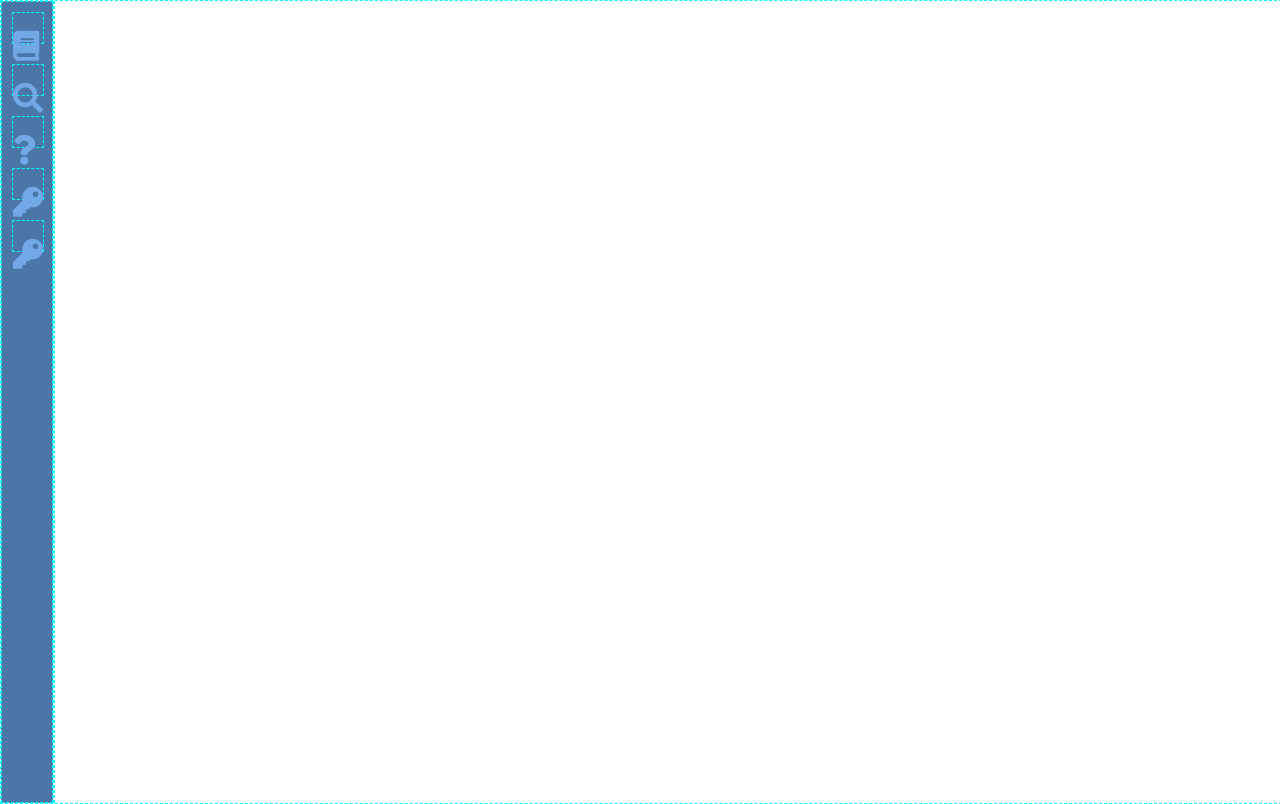
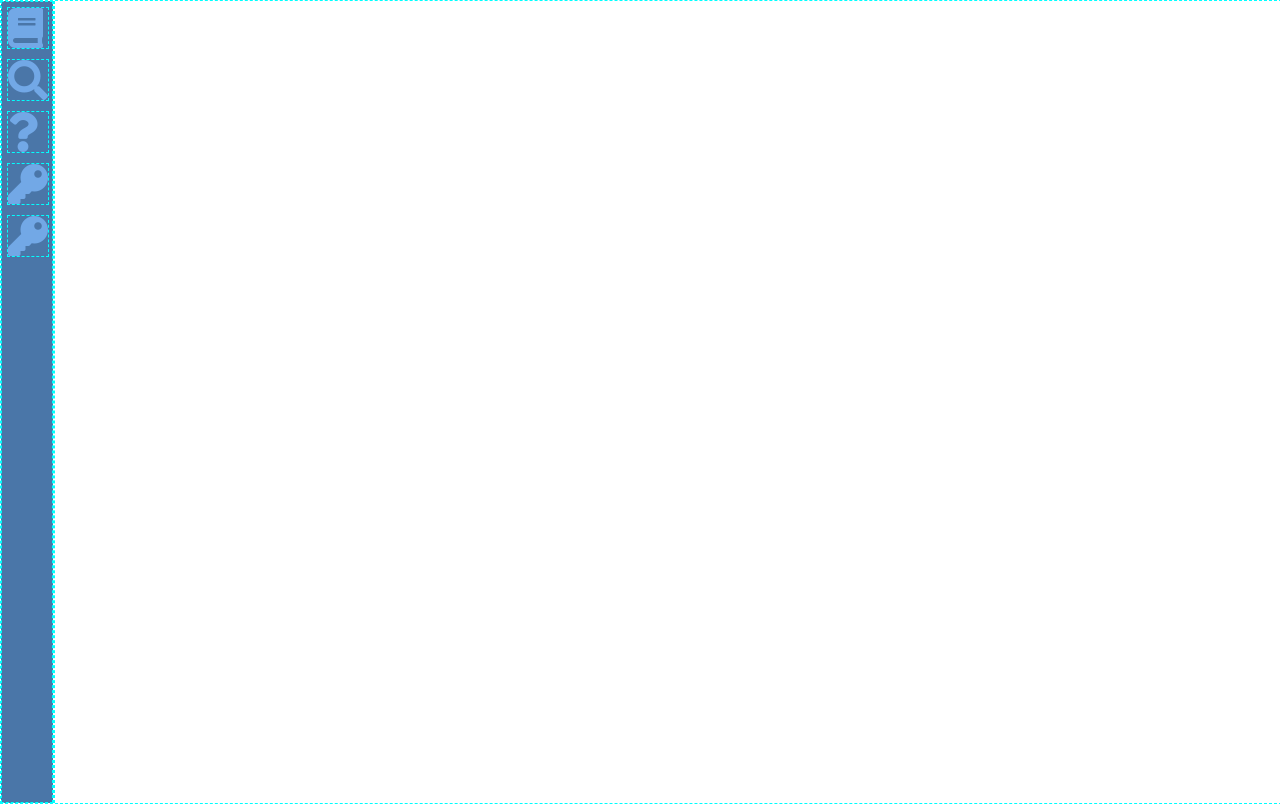
Before and after one commit to dk0x/dk0x.github.io, a plain HTML site: page vlad2/index.html in a window 1280 px wide. Drawn offline with Linux system fonts and the light colour scheme; files whose address does not match are found by name.

Commit message:
asdasdasdasd

```diff
--- a/vlad2/css/main.css
+++ b/vlad2/css/main.css
@@ -39,20 +39,21 @@ body
 .left-iconmenu
 {
 	font-size: 50px;
-	width: 50px;
+	width: 1em;
 	background-color: #4A76A8;
 }
 
 .left-iconmenu>a
 {
-	margin: 0.2em;
-	width: 0.6em;
-	height: 0.6em;
+	display: flex;
+	margin: 0.1em;
+	width: 0.8em;
+	height: 0.8em;
 }
 
 .left-iconmenu>a::before
 {
-	font-size: 0.6em;
+	font-size: 0.8em;
 }
 
 .left-iconmenu>a.bottom
```
